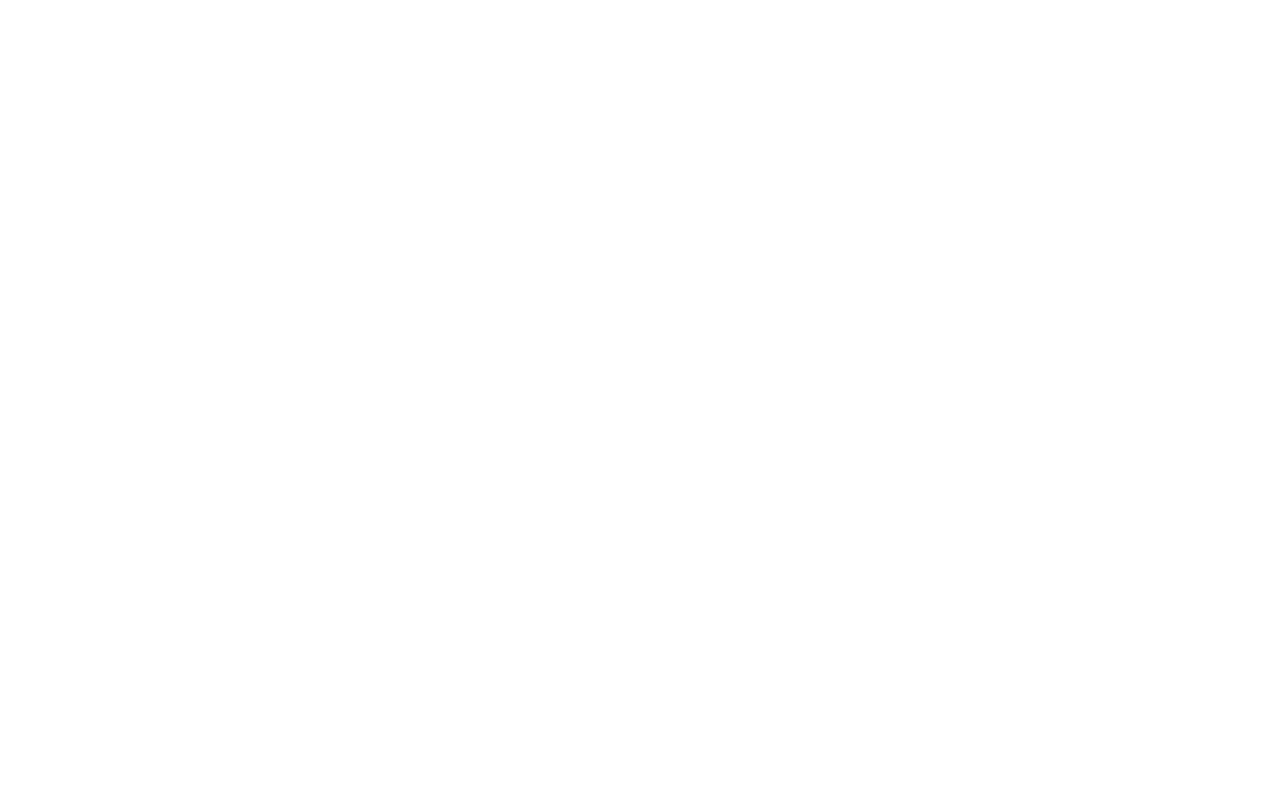
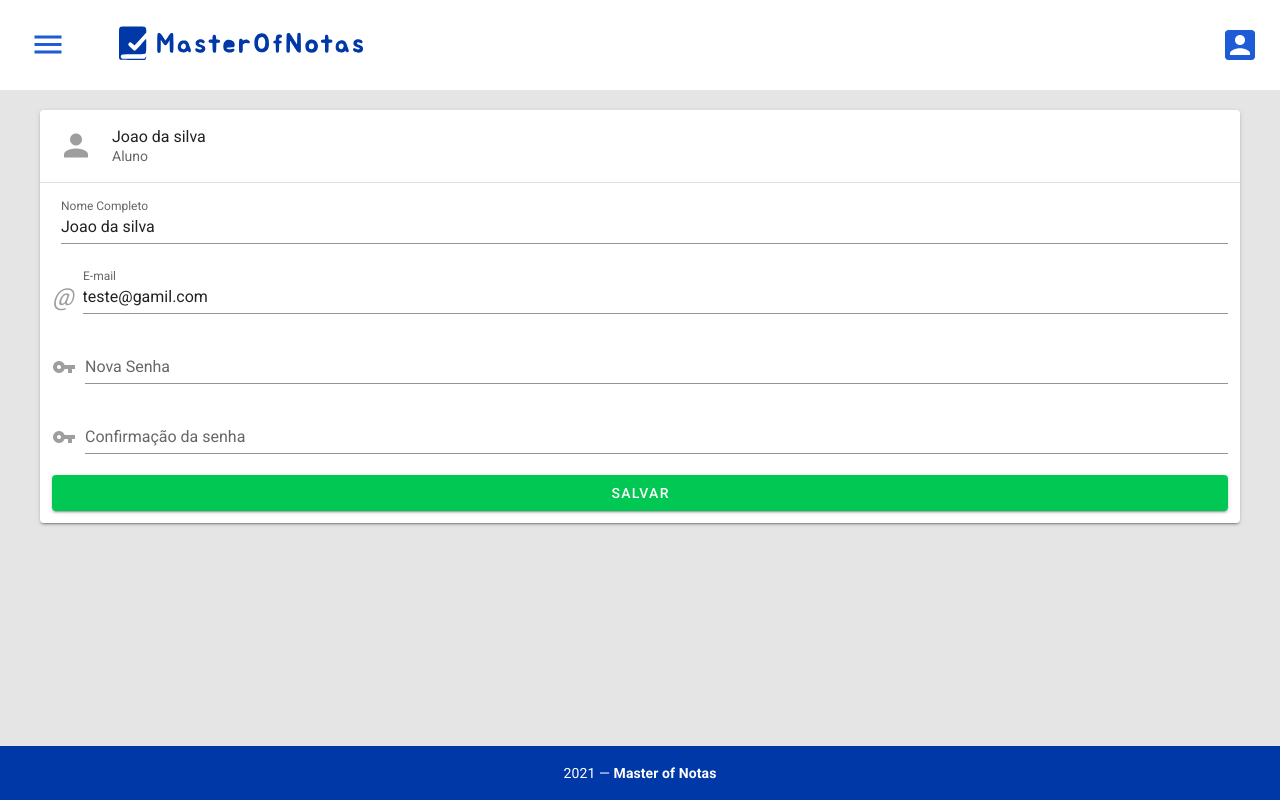
Before and after one commit to felfipe/MasterOfNotasFrontEnd, a Vue app: page /perfil in a window 1280 px wide. Built offline with nearby package versions, Linux system fonts and the light colour scheme.

Commit message:
Criação da tela de edição do Perfil de aluno/professor

```diff
--- /dev/null
+++ b/src/modules/Perfil/Perfil.vue
@@ -0,0 +1,63 @@
+<template>
+  <v-card>
+    <v-list-item two-line>
+      <v-list-item-avatar>
+          <span><v-icon large slot="prepend" color="grey"> mdi-account </v-icon></span>
+      </v-list-item-avatar>
+      <v-list-item-content>
+        <v-list-item-title>{{name}}</v-list-item-title>
+        <v-list-item-subtitle>{{type}}</v-list-item-subtitle>
+      </v-list-item-content>
+    </v-list-item>
+    <v-divider></v-divider>
+    <v-container id="input-usage" fluid>
+      <v-row>
+        <v-col cols="12">
+          <form class="login__box" @submit.prevent="sign">
+            <v-text-field
+              label="Nome Completo"
+              :value="name"
+              type="name"
+              :rules="rules"
+            >
+              <v-icon slot="prepend" color="grey"> mdi-face </v-icon>
+            </v-text-field>
+            <v-text-field label="E-mail" :value="email" type="email" :rules="rules">
+              <v-icon slot="prepend" color="grey"> @ </v-icon>
+            </v-text-field>
+            <v-text-field label="Nova Senha" type="password" :rules="rules">
+              <v-icon slot="prepend" color="grey">mdi-key</v-icon>
+            </v-text-field>
+            <v-text-field
+              label="Confirmação da senha"
+              type="password"
+              :rules="rules"
+            >
+              <v-icon slot="prepend" color="grey">mdi-key</v-icon>
+            </v-text-field>
+            <v-btn
+              color="#00C853"
+              class="white--text"
+              block
+              @click="addUpdatePerfil()"
+            >
+              Salvar
+            </v-btn>
+          </form>
+        </v-col>
+      </v-row>
+    </v-container>
+  </v-card>
+</template>
+
+<script>
+export default {
+  data() {
+    return {
+      name: "Joao da silva",
+      type: "Aluno",
+      email: "teste@gamil.com",
+    };
+  },
+};
+</script>
--- a/src/modules/main/MainView.vue
+++ b/src/modules/main/MainView.vue
@@ -30,6 +30,7 @@
             <p v-if="isMenuExpanded" style="width:100%;font-size:18px;color:white;margin-top:20px">Dashboard</p>
             <menu-item @click.native="navigate({name:'disciplines'})" text="Disciplinas" icon="menu" active v-if="isMenuExpanded"></menu-item>
             <menu-item @click.native="navigate({name:'disciplines'})" text="Questões" icon="menu" active v-if="isMenuExpanded"></menu-item>
+            <menu-item @click.native="navigate({name:'perfil'})" text="Perfil" icon="menu" active v-if="isMenuExpanded"></menu-item>
             <menu-item @click.native="logout()" text="Logout" icon="leave" active v-if="isMenuExpanded"></menu-item>
         </div>
         <div class="content__body">
@@ -75,6 +76,11 @@
           text: 'Link 2',
           disabled: true,
           href: 'breadcrumbs_link_2',
+        },
+        {
+          text: 'Link 3',
+          disabled: true,
+          href: 'breadcrumbs_link_3',
         },
       ],
 
--- a/src/router/index.js
+++ b/src/router/index.js
@@ -2,6 +2,7 @@
 import VueRouter from 'vue-router'
 import SignView from '@/modules/Sign/SignView.vue'
 import MainView from '@/modules/main/MainView.vue'
+import Perfil from '@/modules/Perfil/Perfil.vue'
 import DisciplineList from '@/modules/ProfessorDisciplines/DisciplinesList.vue'
 import DisciplineAdd from '@/modules/ProfessorDisciplines/DisciplineAddEdit.vue'
 import DisciplineStudent from '@/modules/ProfessorDisciplines/DisciplineStudent.vue'
@@ -44,7 +45,11 @@
         name: 'student-discipline',
         component: DisciplineStudent
       },
-
+      {
+        path:'perfil/',
+        name: 'perfil',
+        component: Perfil
+      },
 
       {
         path:'quiz',
```
Also changed, not shown: src/assets/user_icon.png (added).
